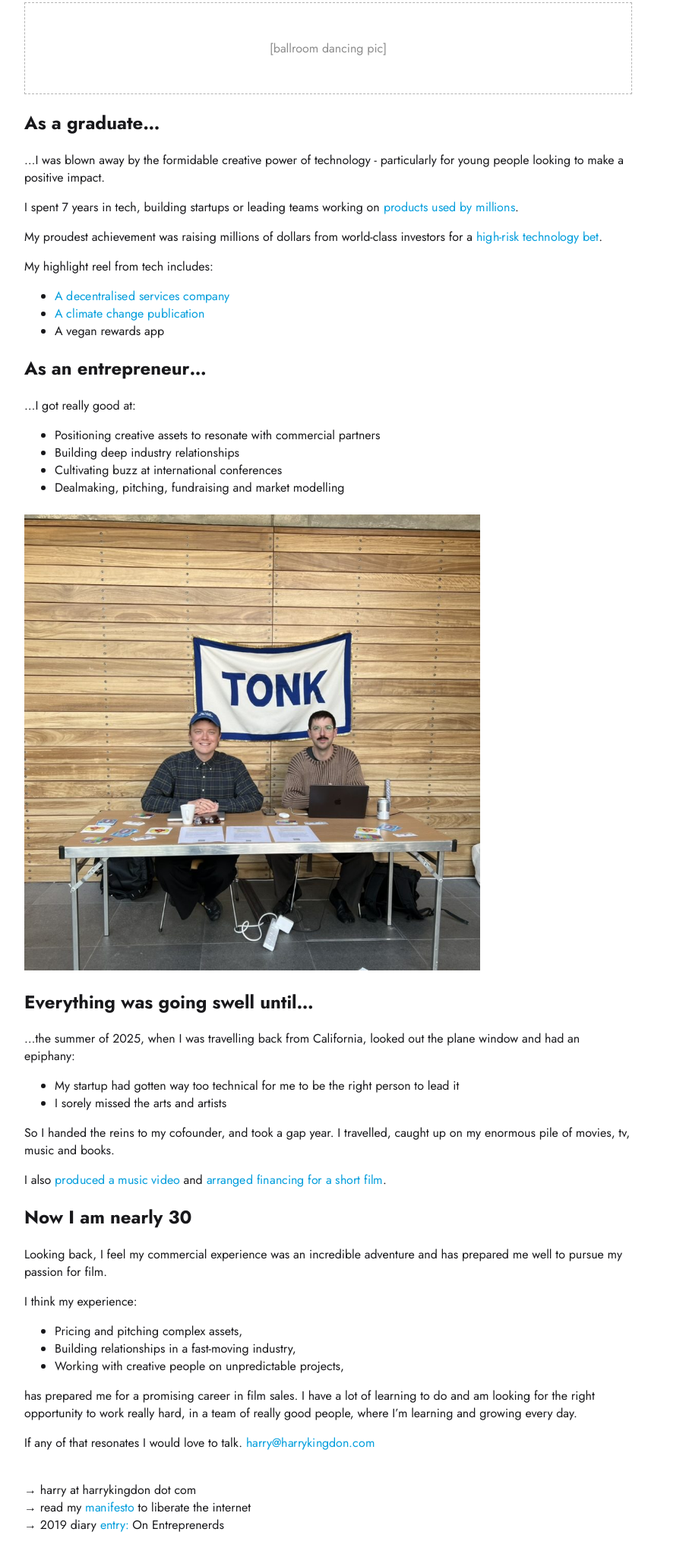
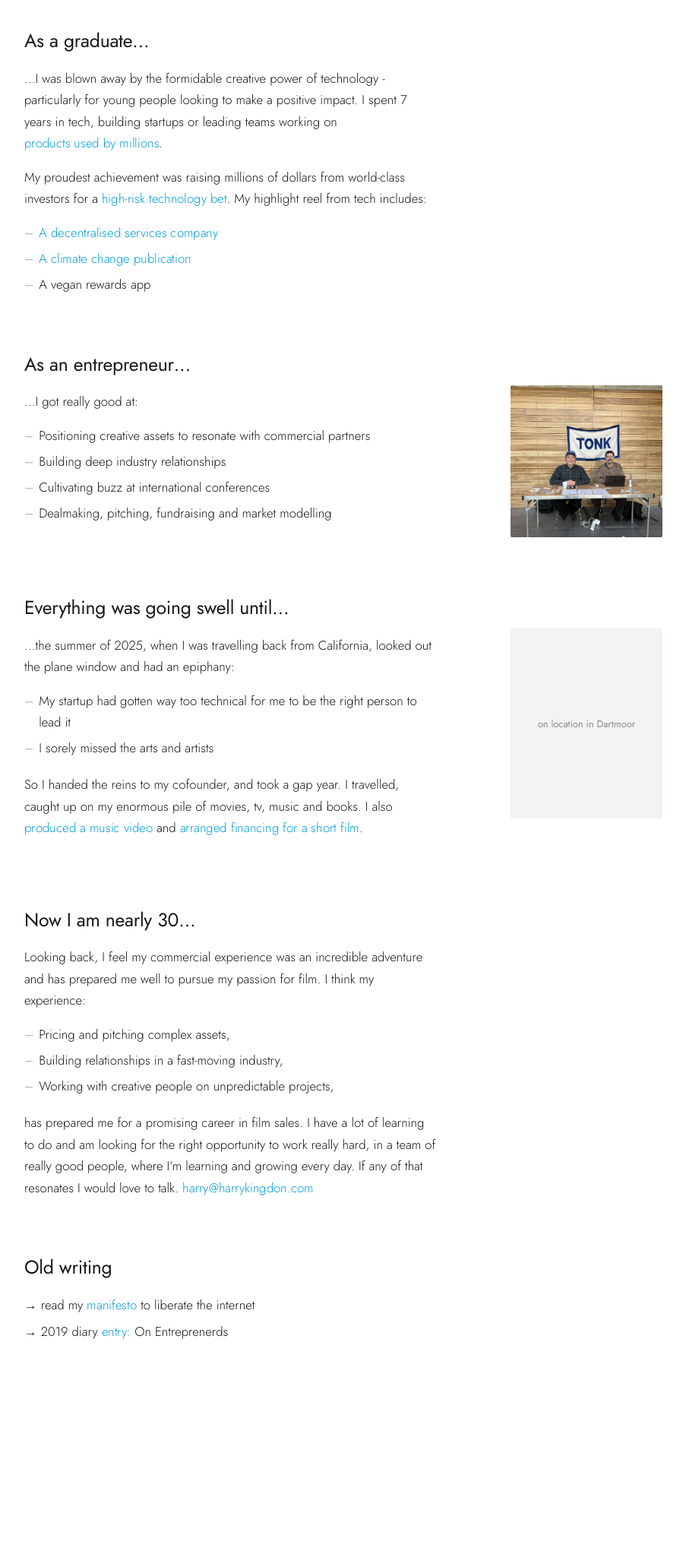
Before and after one commit to baz-lightyear/personal-website, a plain HTML site: page draft.html in a window 1280 px wide. Shown: the part 464-2505 px from the top of the page at 76% size, without its empty margins (0-903 px from the left). After the commit the page ends 2302 px from the top, so only its background shows below. Drawn offline with Linux system fonts and the light colour scheme.

Commit message:
Bio draft: side-by-side photos, refined typography
Co-Authored-By: Claude Opus 5.5 <noreply@anthropic.com>
Claude-Session: https://claude.ai/code/session_01NwCNG86CmerYt3ft6GCc5v

```diff
--- a/draft.html
+++ b/draft.html
@@ -13,8 +13,29 @@
     <link rel="preconnect" href="https://fonts.googleapis.com">
     <link rel="preconnect" href="https://fonts.gstatic.com" crossorigin>
     <link href="https://fonts.googleapis.com/css2?family=Jost:ital,wght@0,100..900;1,100..900&display=swap" rel="stylesheet">
+    <style>
+        .bio main { max-width: 860px; margin: 3.5rem 0 4rem; }
+        .bio section { margin: 0 0 4.5rem; }
+        .bio h2 { font-weight: 400; font-size: 1.55rem; letter-spacing: -0.01em; margin: 0 0 1.1rem; }
+        .bio p, .bio li { font-weight: 300; font-size: 1.05rem; line-height: 1.7; max-width: 34rem; }
+        .bio p { margin: 0 0 1rem; }
+        .bio strong { font-weight: 500; }
+        .bio ul { list-style: none; padding: 0; margin: 0 0 1.2rem; }
+        .bio li { padding-left: 1.2rem; position: relative; margin-bottom: .35rem; }
+        .bio li::before { content: "–"; position: absolute; left: 0; color: hsl(240, 4%, 60%); }
+        .bio figure { margin: 1.5rem 0 0; max-width: 200px; }
+        .bio figure img { width: 100%; display: block; border-radius: 2px; }
+        .bio figcaption { font-size: .8rem; font-weight: 300; color: hsl(240, 4%, 50%); margin-top: .5rem; }
+        .bio .placeholder { aspect-ratio: 4 / 5; background-color: hsl(40, 10%, 95%); display: flex; align-items: center;
+                            justify-content: center; font-size: .8rem; color: hsl(240, 4%, 55%); text-align: center; padding: 1rem; }
+        .bio .old p { margin-bottom: .4rem; }
+        @media (min-width: 820px) {
+            .bio section.photo { display: grid; grid-template-columns: minmax(0, 1fr) 220px; column-gap: 3.5rem; align-items: start; }
+            .bio section.photo figure { margin-top: 2.9rem; }
+        }
+    </style>
 </head>
-<body>
+<body class="bio">
     <header>
         <nav>
             <div class="nav-links">
@@ -32,22 +53,30 @@
     </header>
 
     <main>
+        <section class="photo">
+            <div>
                 <h2>When I was a kid…</h2>
                 <p>…I remember crouching in front of my parents’ TV, drooling over films like Singin’ in the Rain and School of Rock. I would dance up and down the school corridors and generally look for the spotlight.</p>
-        <p style="border:1px dashed hsl(0,0%,70%);padding:3rem 1rem;text-align:center;color:hsl(0,0%,55%)">[kid pic]</p>
-        <p>But as a teenager, when I joined the National Youth Theatre, and performed at the <a href="https://www.britishtheatreguide.info/reviews/the-hampstead-m-pleasance-dome-11861" class="wiggle" target="_blank">Edinburgh Fringe</a>, I didn’t feel at home. I had this analytical itch to understand the systems that shape our world, so I went to Cambridge to get a philosophy degree.</p>
-        <p>While at Cambridge I also volunteered for a homelessness charity and became an award-winning ballroom dancer.</p>
-        <p style="border:1px dashed hsl(0,0%,70%);padding:3rem 1rem;text-align:center;color:hsl(0,0%,55%)">[ballroom dancing pic]</p>
+                <p>But as a teenager, when I joined the National Youth Theatre, and performed at the <a href="https://www.britishtheatreguide.info/reviews/the-hampstead-m-pleasance-dome-11861" class="wiggle" target="_blank">Edinburgh Fringe</a>, I didn’t feel at home. I had this analytical itch to understand the systems that shape our world, so I went to Cambridge to get a philosophy degree. While at Cambridge I also volunteered for a homelessness charity and became an award-winning ballroom dancer.</p>
+            </div>
+            <figure>
+                <div class="placeholder">ballroom dancing photo</div>
+            </figure>
+        </section>
+        <section>
+            <div>
                 <h2>As a graduate…</h2>
-        <p>…I was blown away by the formidable creative power of technology - particularly for young people looking to make a positive impact.</p>
-        <p>I spent 7 years in tech, building startups or leading teams working on <a href="https://www.standard.co.uk/culture/gaming/fortnite-epic-games-children-kids-cabined-accounts-online-safety-b1046130.html" class="wiggle" target="_blank">products used by millions</a>.</p>
-        <p>My proudest achievement was raising millions of dollars from world-class investors for a <a href="https://tonk.xyz" class="wiggle" target="_blank">high-risk technology bet</a>.</p>
-        <p>My highlight reel from tech includes:</p>
+                <p>…I was blown away by the formidable creative power of technology - particularly for young people looking to make a positive impact. I spent 7 years in tech, building startups or leading teams working on <a href="https://www.standard.co.uk/culture/gaming/fortnite-epic-games-children-kids-cabined-accounts-online-safety-b1046130.html" class="wiggle" target="_blank">products used by millions</a>.</p>
+                <p>My proudest achievement was raising millions of dollars from world-class investors for a <a href="https://tonk.xyz" class="wiggle" target="_blank">high-risk technology bet</a>. My highlight reel from tech includes:</p>
                 <ul>
                 <li><a href="https://tonk.xyz" class="wiggle" target="_blank">A decentralised services company</a></li>
                 <li><a href="https://www.telegraph.co.uk/food-and-drink/features/takeaway-pints-rage-plastic-pollution/" class="wiggle" target="_blank">A climate change publication</a></li>
                 <li>A vegan rewards app</li>
                 </ul>
+            </div>
+        </section>
+        <section class="photo">
+            <div>
                 <h2>As an entrepreneur…</h2>
                 <p>…I got really good at:</p>
                 <ul>
@@ -56,33 +85,43 @@
                 <li>Cultivating buzz at international conferences</li>
                 <li>Dealmaking, pitching, fundraising and market modelling</li>
                 </ul>
-        <img src="public/tonk-cambridge.jpg" alt="Harry at a Tonk stand in Cambridge" style="width:100%;max-width:600px;display:block;margin:1.5rem 0" loading="lazy">
+            </div>
+            <figure>
+                <img src="public/tonk-cambridge.jpg" alt="Harry at a Tonk stand in Cambridge" loading="lazy">
+            </figure>
+        </section>
+        <section class="photo">
+            <div>
                 <h2>Everything was going swell until…</h2>
                 <p>…the summer of 2025, when I was travelling back from California, looked out the plane window and had an epiphany:</p>
                 <ul>
                 <li>My startup had gotten way too technical for me to be the right person to lead it</li>
                 <li>I sorely missed the arts and artists</li>
                 </ul>
-        <p>So I handed the reins to my cofounder, and took a gap year. I travelled, caught up on my enormous pile of movies, tv, music and books.</p>
-        <p>I also <a href="https://www.youtube.com/watch?v=N9InkmoVCoE" class="wiggle" target="_blank">produced a music video</a> and <a href="https://emmaparkinson.co.uk/" class="wiggle" target="_blank">arranged financing for a short film</a>.</p>
-        <h2>Now I am nearly 30</h2>
-        <p>Looking back, I feel my commercial experience was an incredible adventure and has prepared me well to pursue my passion for film.</p>
-        <p>I think my experience:</p>
+                <p>So I handed the reins to my cofounder, and took a gap year. I travelled, caught up on my enormous pile of movies, tv, music and books. I also <a href="https://www.youtube.com/watch?v=N9InkmoVCoE" class="wiggle" target="_blank">produced a music video</a> and <a href="https://emmaparkinson.co.uk/" class="wiggle" target="_blank">arranged financing for a short film</a>.</p>
+            </div>
+            <figure>
+                <div class="placeholder">on location in Dartmoor</div>
+            </figure>
+        </section>
+        <section>
+            <div>
+                <h2>Now I am nearly 30…</h2>
+                <p>Looking back, I feel my commercial experience was an incredible adventure and has prepared me well to pursue my passion for film. I think my experience:</p>
                 <ul>
                 <li>Pricing and pitching complex assets,</li>
                 <li>Building relationships in a fast-moving industry,</li>
                 <li>Working with creative people on unpredictable projects,</li>
                 </ul>
-        <p>has prepared me for a promising career in film sales. I have a lot of learning to do and am looking for the right opportunity to work really hard, in a team of really good people, where I’m learning and growing every day.</p>
-        <p>If any of that resonates I would love to talk. <a href="mailto:harry@harrykingdon.com" class="wiggle">harry@harrykingdon.com</a></p>
-    </main>
-    <footer id="footer">
-        <br>
-        <p>→ harry at harrykingdon dot com</p>
+                <p>has prepared me for a promising career in film sales. I have a lot of learning to do and am looking for the right opportunity to work really hard, in a team of really good people, where I’m learning and growing every day. If any of that resonates I would love to talk. <a href="mailto:harry@harrykingdon.com" class="wiggle">harry@harrykingdon.com</a></p>
+            </div>
+        </section>
+        <section class="old">
+            <h2>Old writing</h2>
             <p>→ read my <a href="dream.html" class="wiggle">manifesto</a> to liberate the internet</p>
             <p>→ 2019 diary <a href="https://medium.com/swlh/on-entreprenerds-59a8c569f915" class="wiggle" target="_blank">entry:</a> On Entreprenerds</p>
-        <br>
-    </footer>
+        </section>
+    </main>
 </body>
 <script>
     document.querySelectorAll('.wiggle').forEach(link => {
```
Lines whose indentation alone changed are shown as unchanged.
